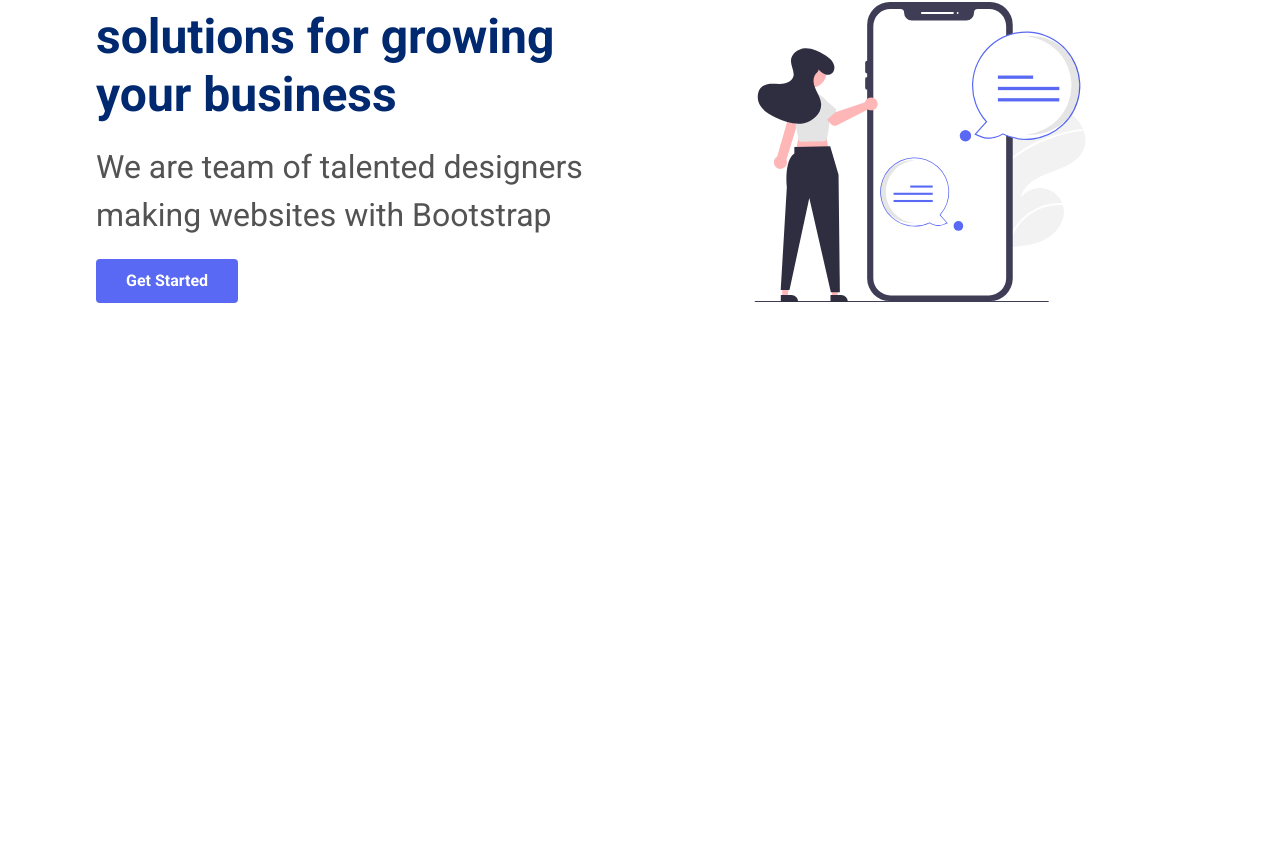
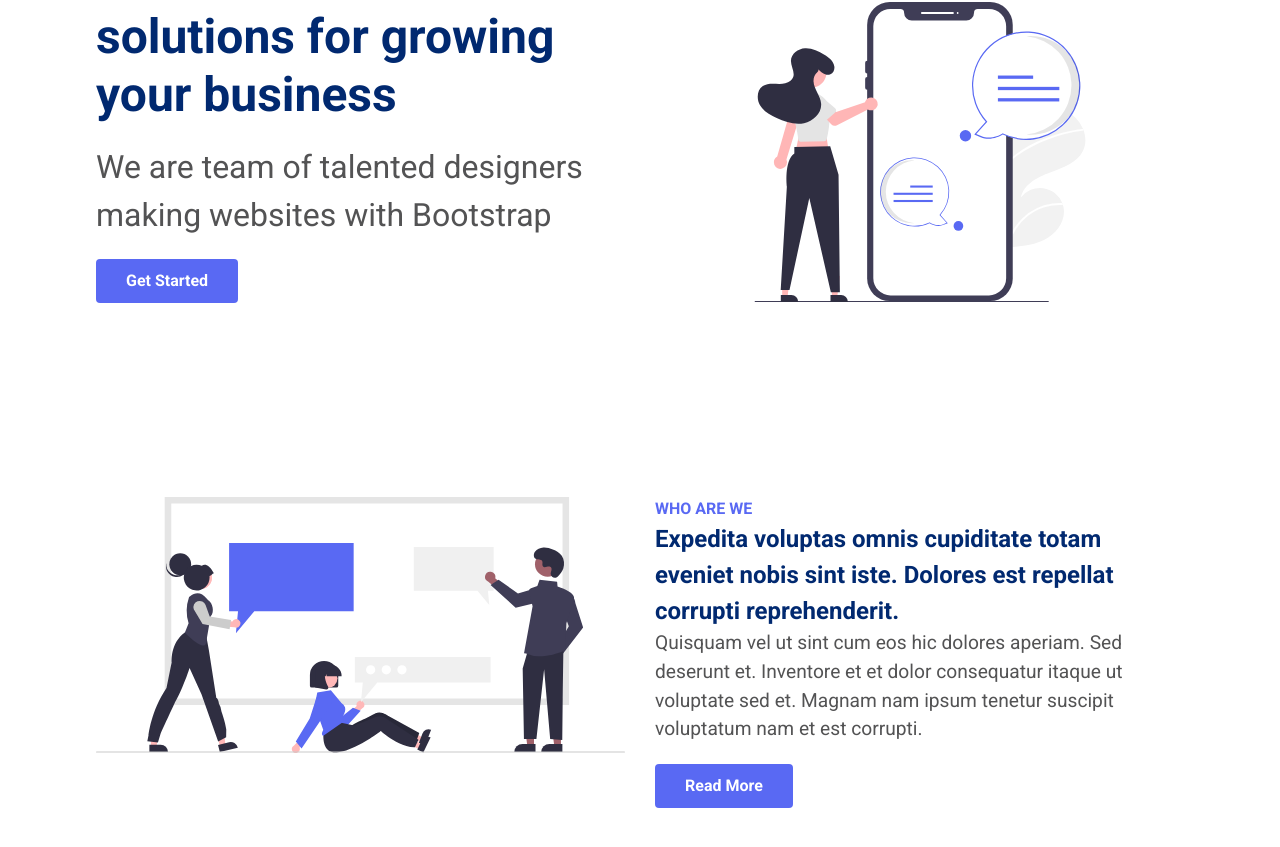
Before and after one commit to nagaclass/react-styled-components-2, a React (Create React App) app: page / in a window 1280 px wide. Shown: the part 173-1020 px from the top of the page. Built offline with nearby package versions, Linux system fonts and the light colour scheme.

Commit message:
Who are we section and make navbar scrollable

```diff
--- a/src/components/Navbar/NavbarEl.js
+++ b/src/components/Navbar/NavbarEl.js
@@ -3,15 +3,17 @@ import { Link } from "react-scroll";
 import { altBlue, blue, screenLg } from "../../constants";
 
 export const NavbarWrapper = styled.nav`
-  position: absolute;
+  position: ${({ isScrollable }) => (isScrollable ? "fixed" : "absolute")};
   top: 0;
   left: 0;
   width: 100%;
-  background-color: transparent;
+  background-color: ${({ isScrollable }) =>
+    isScrollable ? "#fff" : "transparent"};
   z-index: 999;
   color: #fff;
   padding: 15px 0;
-  /* border-bottom: 1px solid red; */
+  transition: 0.5s all ease-in-out;
+  border-bottom: 1px solid #dad9d9;
 
   @media screen and (max-width: ${screenLg}) {
     background-color: #fff !important;
--- a/src/components/Navbar/index.js
+++ b/src/components/Navbar/index.js
@@ -1,4 +1,4 @@
-import { MenuOutlined } from "@ant-design/icons";
+import { useEffect, useState } from "react";
 
 import {
   LinkItem,
@@ -10,9 +10,27 @@ import {
   ToggleMenu,
 } from "./NavbarEl";
 
+import { MenuOutlined } from "@ant-design/icons";
+
 const Navbar = ({ setIsOpen }) => {
+  const [isScrollable, setIsScrollable] = useState(false);
+
+  const onScrollChange = () => {
+    window.addEventListener("scroll", () => {
+      if (window.scrollY >= 100) {
+        setIsScrollable(true);
+      } else {
+        setIsScrollable(false);
+      }
+    });
+  };
+
+  useEffect(() => {
+    window.addEventListener("scroll", onScrollChange);
+  }, []);
+
   return (
-    <NavbarWrapper>
+    <NavbarWrapper isScrollable={isScrollable}>
       <NavContainer>
         <Logo>Naga #2</Logo>
         <NavLinks>
--- /dev/null
+++ b/src/components/WhoAreWe/WhoAreWeEl.js
@@ -0,0 +1,47 @@
+import styled from "styled-components";
+import { altBlue, blue, gray, screenMd } from "../../constants";
+
+export const WhoAreWeWrapper = styled.section`
+  padding: 20px 0;
+
+  @media screen and (max-width: ${screenMd}) {
+    margin-top: 50px;
+  }
+`;
+
+export const Row = styled.div`
+  display: grid;
+  grid-template-columns: repeat(auto-fit, minmax(400px, 1fr));
+  gap: 30px;
+`;
+
+export const Column = styled.div`
+  display: flex;
+  flex-direction: column;
+`;
+
+export const SubText = styled.h4`
+  color: ${blue};
+  text-transform: uppercase;
+`;
+
+export const MainText = styled.h2`
+  color: ${altBlue};
+`;
+
+export const Description = styled.p`
+  color: ${gray};
+  font-size: 1.2rem;
+  font-weight: 400;
+`;
+
+export const ImgWrapper = styled.div`
+  display: flex;
+  align-items: center;
+  justify-content: center;
+`;
+
+export const Img = styled.img`
+  width: 100%;
+  height: 100%;
+`;
--- /dev/null
+++ b/src/components/WhoAreWe/index.js
@@ -0,0 +1,45 @@
+import { Container } from "../../constants";
+import CustomLink from "../CustomLink";
+import {
+  Column,
+  Description,
+  Img,
+  ImgWrapper,
+  MainText,
+  Row,
+  SubText,
+  WhoAreWeWrapper,
+} from "./WhoAreWeEl";
+
+import Image from "./../../images/svg-2.svg";
+
+const WhoAreWe = () => {
+  return (
+    <WhoAreWeWrapper>
+      <Container>
+        <Row>
+          <Column>
+            <ImgWrapper>
+              <Img src={Image} />
+            </ImgWrapper>
+          </Column>
+
+          <Column>
+            <SubText>who are we</SubText>
+            <MainText>
+              Expedita voluptas omnis cupiditate totam eveniet nobis sint iste.
+              Dolores est repellat corrupti reprehenderit.
+            </MainText>
+            <Description>
+              Quisquam vel ut sint cum eos hic dolores aperiam. Sed deserunt et.
+              Inventore et et dolor consequatur itaque ut voluptate sed et.
+              Magnam nam ipsum tenetur suscipit voluptatum nam et est corrupti.
+            </Description>
+            <CustomLink text="Read More" to="" />
+          </Column>
+        </Row>
+      </Container>
+    </WhoAreWeWrapper>
+  );
+};
+export default WhoAreWe;
--- a/src/constants/index.js
+++ b/src/constants/index.js
@@ -1,3 +1,5 @@
+import styled from "styled-components";
+
 export const blue = "#5969f3";
 export const altBlue = "#012970";
 export const gray = "#535354";
@@ -7,3 +9,13 @@ export const screenSm = "576px";
 export const screenMd = "768px";
 export const screenLg = "992px";
 export const screenXl = "1200px";
+
+// Styles
+export const Container = styled.div`
+  width: 85%;
+  margin: 50px auto;
+
+  @media screen and (max-width: ${screenMd}) {
+    width: 95%;
+  }
+`;
--- a/src/pages/index.js
+++ b/src/pages/index.js
@@ -1,18 +1,28 @@
-import { useState } from "react";
+import { useState, useEffect } from "react";
 
 // Components
 import Navbar from "../components/Navbar";
 import SideBar from "../components/Sidebar";
 import LandingSection from "../components/LandingSection";
+import WhoAreWe from "../components/WhoAreWe";
 
 const HomePage = () => {
   const [isOpen, setIsOpen] = useState(false);
+
+  useEffect(() => {
+    window.scrollTo({
+      left: 0,
+      top: 0,
+      behavior: "smooth",
+    });
+  });
 
   return (
     <>
       <Navbar setIsOpen={setIsOpen} />
       <SideBar isOpen={isOpen} setIsOpen={setIsOpen} />
       <LandingSection />
+      <WhoAreWe />
     </>
   );
 };
```
Also changed, not shown: src/images/svg-2.svg (added).
